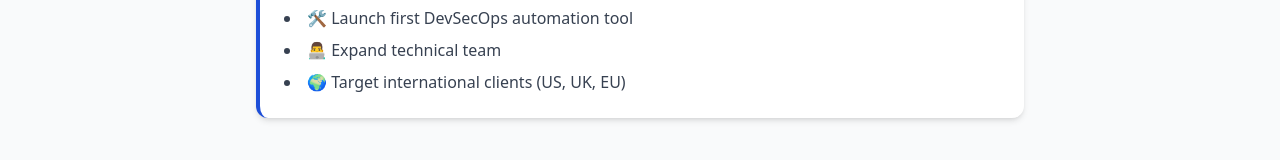
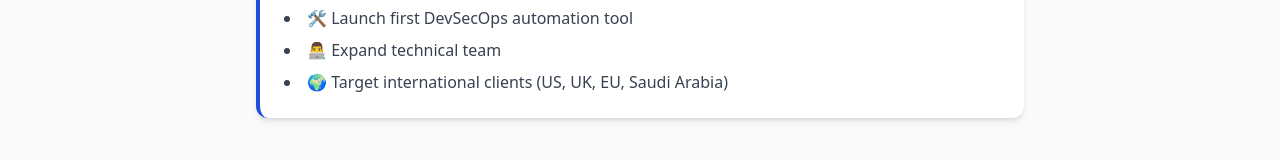
Before and after one commit to lovetechcyber/portfolio, a React (Vite) app: page /roadmap in a window 1280 px wide. Shown: the part 550-710 px from the top of the page. Built offline with nearby package versions, Linux system fonts and the light colour scheme.

Commit message:
Update Roadmap.jsx

```diff
--- a/src/pages/Roadmap.jsx
+++ b/src/pages/Roadmap.jsx
@@ -14,7 +14,7 @@
     goals: [
       '🛠 Launch first DevSecOps automation tool',
       '👨‍💻 Expand technical team',
-      '🌍 Target international clients (US, UK, EU)',
+      '🌍 Target international clients (US, UK, EU, Saudi Arabia)',
     ],
   },
 ];
```
